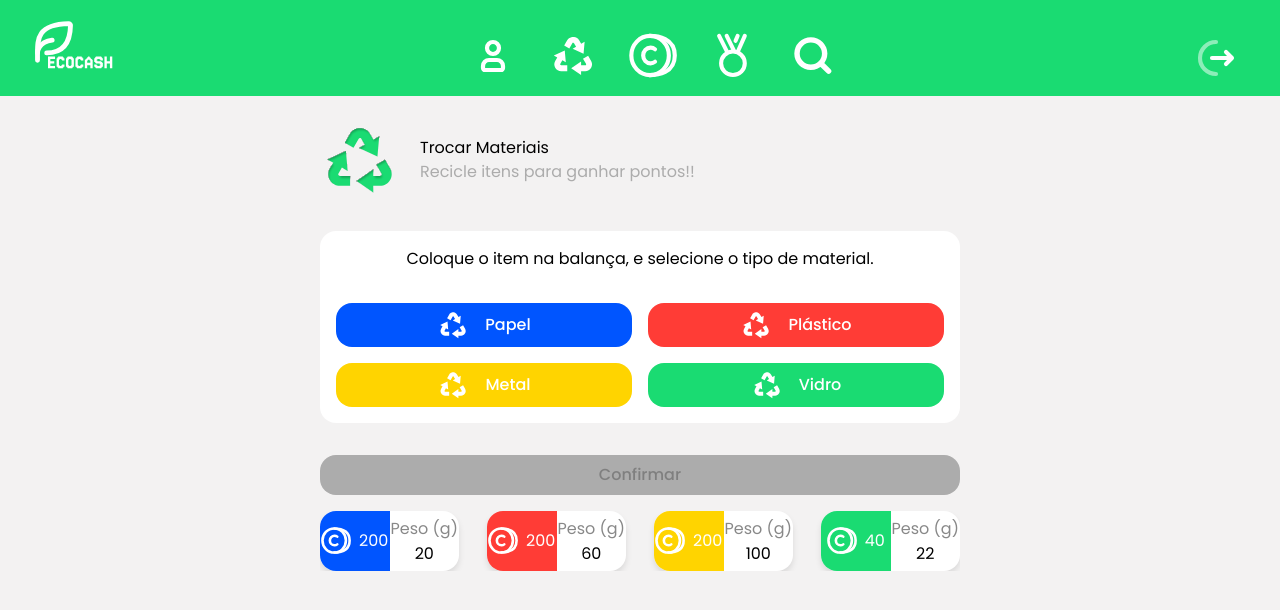
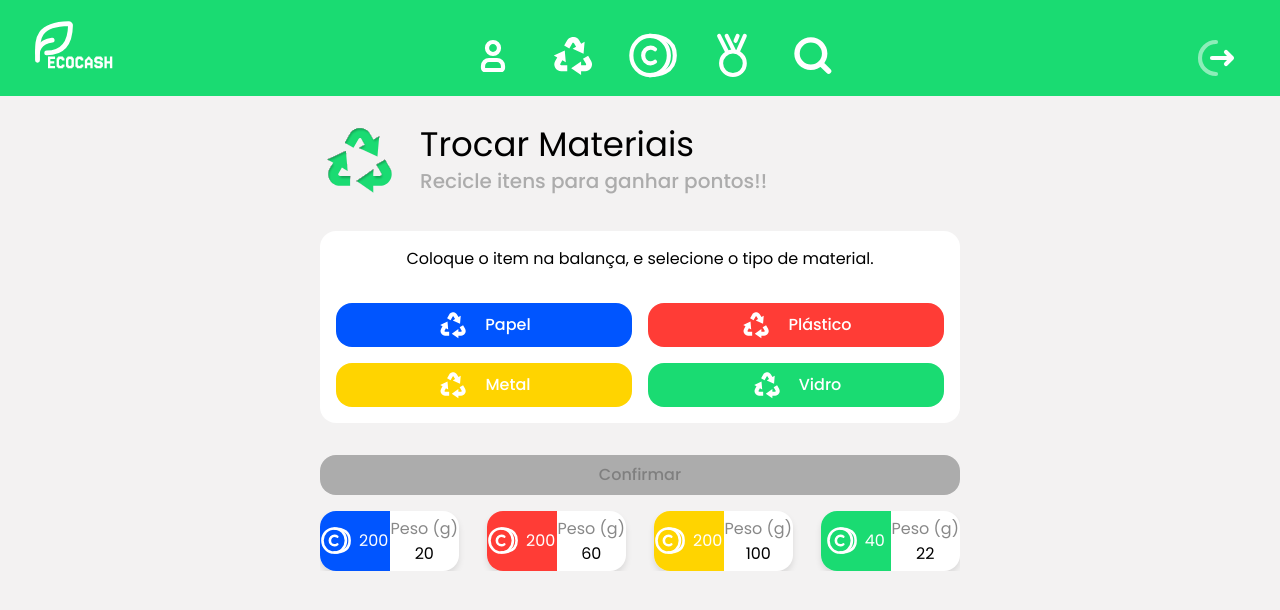
Before and after one commit to kristyancarvalho/EcoCash, a React (Vite) app: page /trocar-materiais in a window 1280 px wide. Shown: the top 610 px of the page. Built offline with nearby package versions, Linux system fonts and the light colour scheme; no server answers; sample sign-in values are in the browser's storage.

Commit message:
[FIX] exchange materials page typography size.

```diff
--- a/src/pages/ExchangeMaterials/index.tsx
+++ b/src/pages/ExchangeMaterials/index.tsx
@@ -68,8 +68,8 @@ function ExchangeMaterialsPage() {
         <InfoHeader>
           <img src="icons/exchange-page-icon.svg" alt="Exchange Page Icon" />
           <div id="header-text">
-            <InfoHeaderTitle>Trocar Materiais</InfoHeaderTitle>
-            <InfoHeaderSubtitle>
+            <InfoHeaderTitle variant="h4">Trocar Materiais</InfoHeaderTitle>
+            <InfoHeaderSubtitle variant="h6">
               Recicle itens para ganhar pontos!!
             </InfoHeaderSubtitle>
           </div>
```
